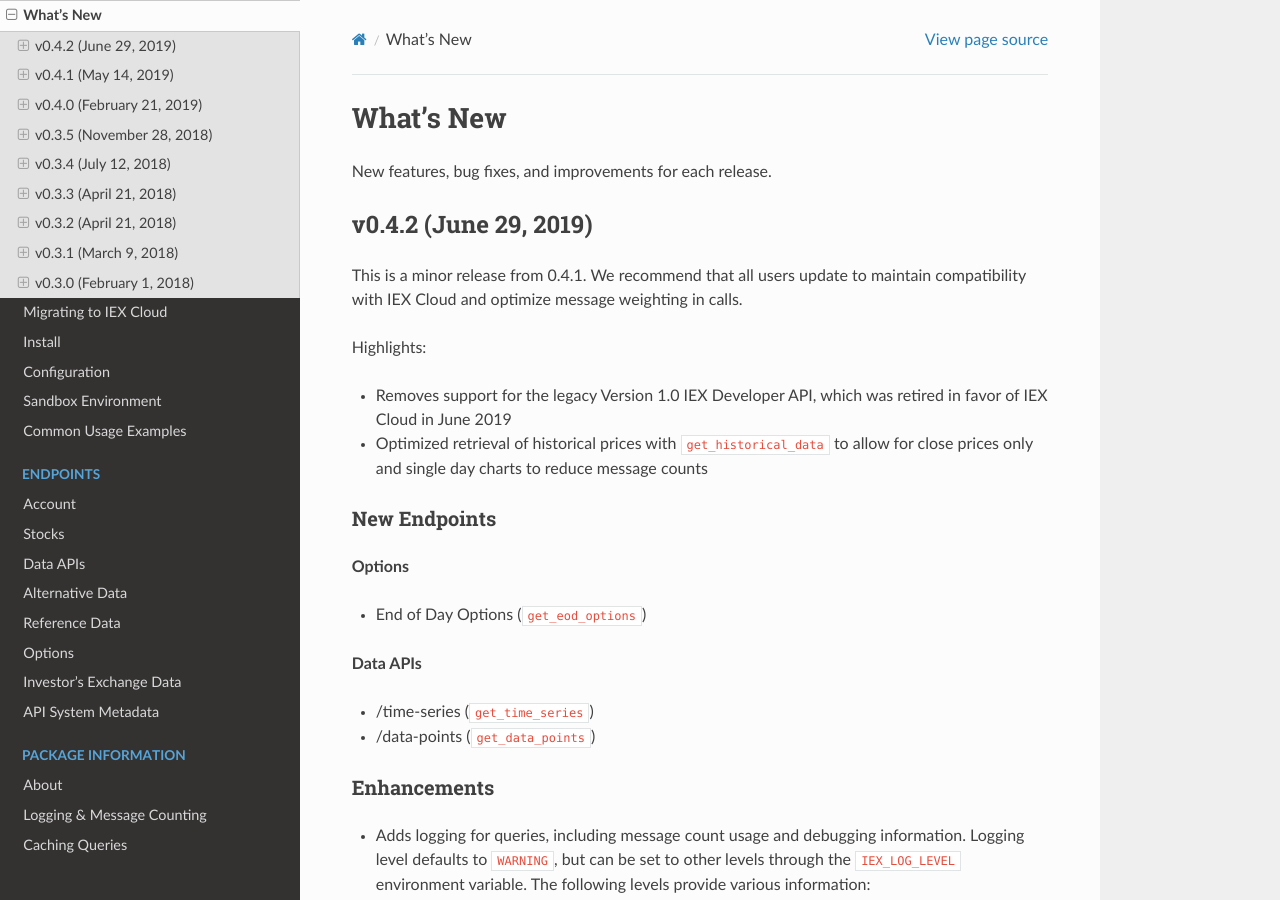
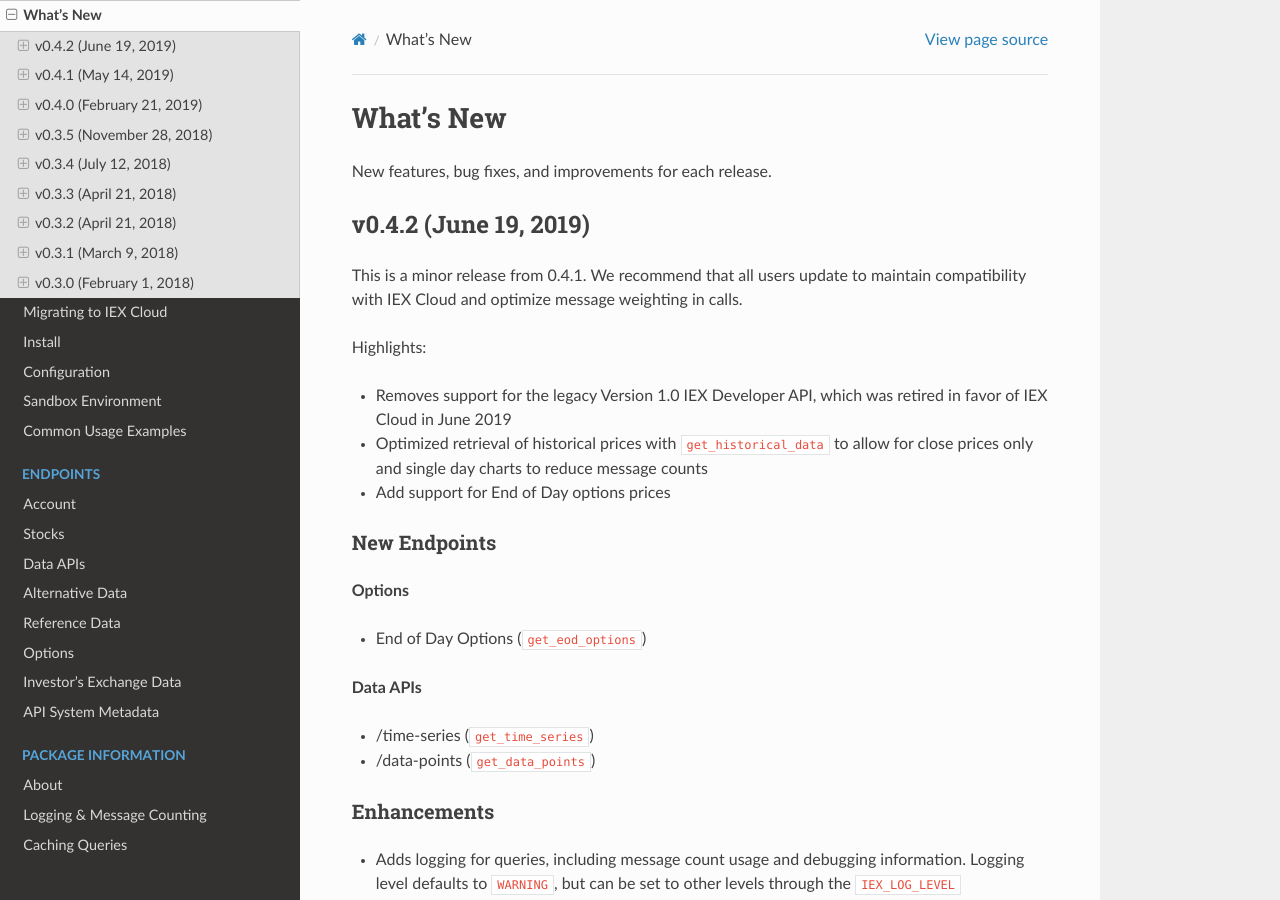
Before and after one commit to addisonlynch/iexfinance, a Sphinx documentation site: the page built from docs/source/whatsnew.rst, in a window 1280 px wide and 900 px high. Built offline with Sphinx 7.4.7 and the Read the Docs theme 2.0.0, drawn with Linux system fonts in a browser that asks for light colours.

Commit message:
rls 0.4.2

```diff
--- a/docs/source/whatsnew/v0.4.2.txt
+++ b/docs/source/whatsnew/v0.4.2.txt
@@ -1,7 +1,7 @@
 .. _whatsnew_042:
 
 
-v0.4.2 (June 29, 2019)
+v0.4.2 (June 19, 2019)
 ----------------------
 
 This is a minor release from 0.4.1. We recommend that all users update to
@@ -13,6 +13,7 @@ Highlights:
   retired in favor of IEX Cloud in June 2019
 - Optimized retrieval of historical prices with ``get_historical_data`` to
   allow for close prices only and single day charts to reduce message counts
+- Add support for End of Day options prices
 
 New Endpoints
 ~~~~~~~~~~~~~
--- a/iexfinance/__init__.py
+++ b/iexfinance/__init__.py
@@ -4,7 +4,7 @@ import os
 from iexfinance.utils.exceptions import ImmediateDeprecationError
 
 __author__ = 'Addison Lynch'
-__version__ = '0.4.1'
+__version__ = '0.4.2'
 
 
 # Data provided for free by IEX
```
